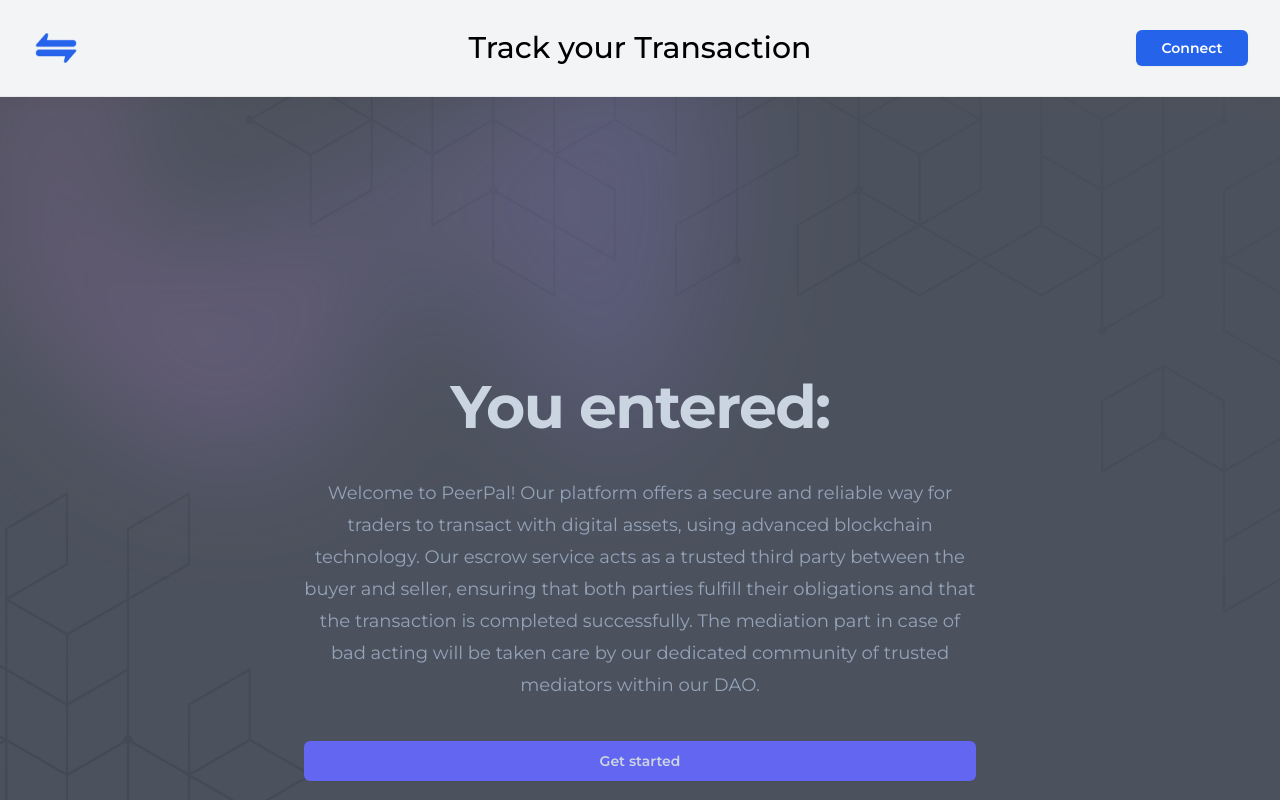
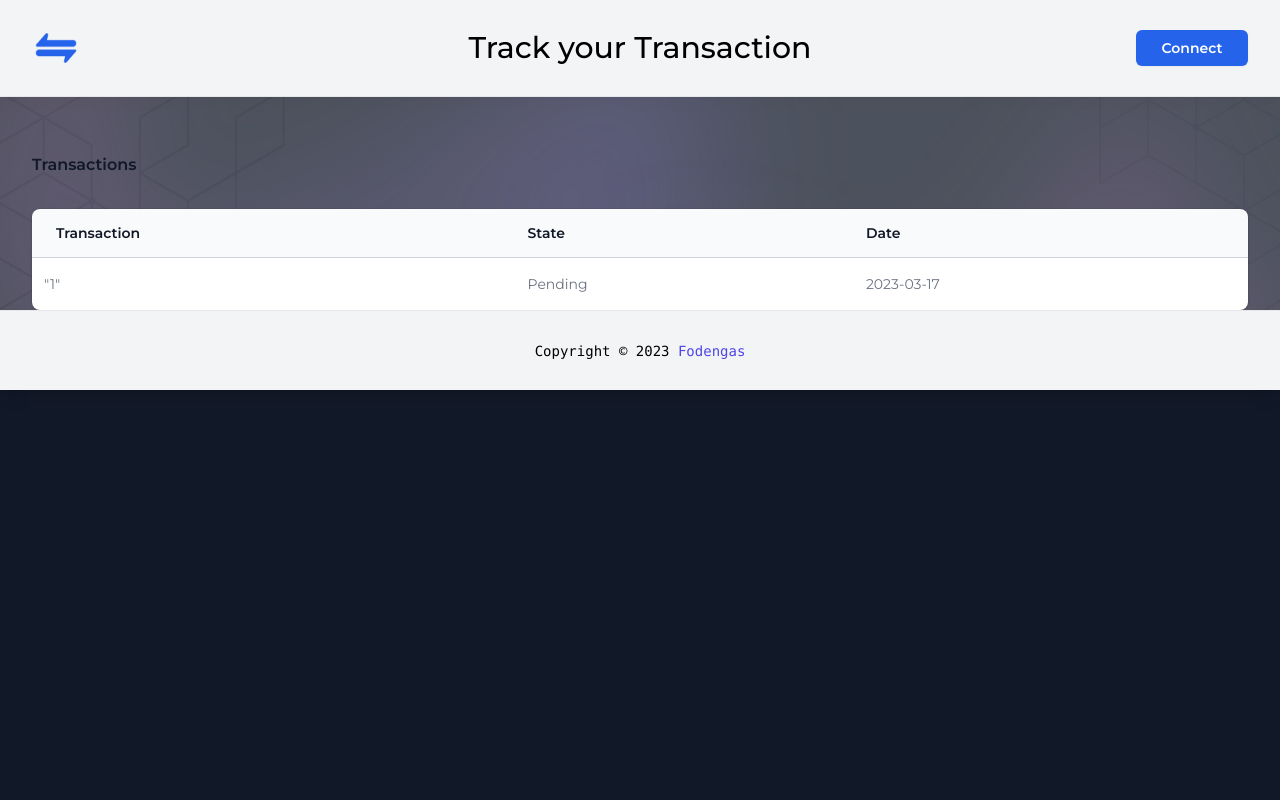
Before and after one commit to aschenkuttel/peerpal, a React (Create React App) app: page /track/1 in a window 1280 px wide. Shown: the top 800 px of the page. Built offline with nearby package versions, Linux system fonts and the light colour scheme.

Commit message:
Merge branch 'master' of https://github.com/aschenkuttel/peerpal

```diff
--- a/src/App.js
+++ b/src/App.js
@@ -10,7 +10,7 @@
             <Routes>
                 <Route path="/" element={<Landing/>}/>
                 <Route path="/open" element={<Open/>}/>
-                <Route path="/track/:transactionID" element={<Track/>}/>
+                <Route path="/track/:data" element={<Track/>}/>
             </Routes>
         </div>
     );
--- a/src/pages/Track.js
+++ b/src/pages/Track.js
@@ -1,5 +1,5 @@
-import {useEffect} from "react"
-import {Routes, Route, Link, useParams} from 'react-router-dom'
+
+import {useParams} from 'react-router-dom'
 import bg from '../assets/bg.png'
 import {Button} from '../components/Button'
 import Header from '../components/Header'
@@ -7,14 +7,12 @@
 
 
 export default function Track() {
-    const {transactionID} = useParams()
+  const { data } = useParams();
 
-    useEffect(() => {
-        (async () => {
-
-        })()
-        // const data = await getTransaction()
-    }, [])
+  const people = [
+    { transaction: JSON.stringify(data), state: 'Pending', date: '2023-03-17'},
+    // More people...
+  ]
 
   return (
     <div className="flex-1 bg-gray-900">
@@ -27,8 +25,7 @@
           alt=""
           className="absolute inset-0 -z-10 h-full w-full object-cover opacity-25"
         />
-                <div
-                    className="absolute inset-x-0 top-[-10rem] -z-10 transform-gpu overflow-hidden blur-3xl sm:top-[-20rem]">
+        <div className="absolute inset-x-0 top-[-10rem] -z-10 transform-gpu overflow-hidden blur-3xl sm:top-[-20rem]">
           <svg
             className="relative left-[calc(50%-11rem)] -z-10 h-[21.1875rem] max-w-none -translate-x-1/2 rotate-[30deg] sm:left-[calc(50%-30rem)] sm:h-[42.375rem]"
             viewBox="0 0 1155 678"
@@ -47,43 +44,60 @@
                 y2="474.645"
                 gradientUnits="userSpaceOnUse"
               >
-                                <stop stopColor="#9089FC"/>
-                                <stop offset={1} stopColor="#FF80B5"/>
+                <stop stopColor="#9089FC" />
+                <stop offset={1} stopColor="#FF80B5" />
               </linearGradient>
             </defs>
           </svg>
         </div>
-                <div className="mx-auto max-w-2xl py-32 sm:py-48 lg:py-56">
-                    <div className="text-center">
-                        <h1 className="text-4xl font-bold tracking-tight text-slate-300 sm:text-6xl">
-                            You entered:
-                        </h1>
-                        <p className="mt-10 text-lg leading-8 text-slate-400">
-                            Welcome to PeerPal! Our platform offers a secure and reliable way for traders to transact
-                            with digital assets, using advanced blockchain technology. Our escrow service acts as a
-                            trusted third party between the buyer and seller, ensuring that both parties fulfill their
-                            obligations and that the transaction is completed successfully. The mediation part in case
-                            of bad acting will be taken care by our dedicated community of trusted mediators within our
-                            DAO.
-                        </p>
-                        <div className="flex flex-col mt-10 justify-center gap-y-6">
-                            <Link to="/open"
-                                  className="rounded-md bg-indigo-500 px-3.5 py-2.5 text-sm font-semibold text-slate-300 shadow-sm hover:bg-indigo-400 focus-visible:outline focus-visible:outline-2 focus-visible:outline-offset-2 focus-visible:outline-indigo-400">
-                                Get started
-                            </Link>
-                            <p className="text-slate-500">or</p>
-                            <input
-                                class="placeholder:italic placeholder:text-slate-400 block bg-white w-full border border-slate-300 rounded-md py-2 pl-9 pr-3 shadow-sm focus:outline-none focus:border-sky-500 focus:ring-sky-500 focus:ring-1 sm:text-sm"
-                                placeholder="0x00000000..." type="text" name="search"/>
-                            <Link to="/track"
-                                  className="rounded-md bg-indigo-500 px-3.5 py-2.5 text-sm font-semibold text-slate-300 shadow-sm hover:bg-indigo-400 focus-visible:outline focus-visible:outline-2 focus-visible:outline-offset-2 focus-visible:outline-indigo-400">
-                                Track your Tx
-                            </Link>
+
+
+
+
+
+
+    <div className="px-4 sm:px-6 lg:px-8">
+      <div className="sm:flex sm:items-center">
+        <div className="sm:flex-auto">
+          <h1 className="text-base font-semibold leading-6 text-gray-900">Transactions</h1>
+        </div>
+      </div>
+      <div className="mt-8 flow-root">
+        <div className="-my-2 -mx-4 overflow-x-auto sm:-mx-6 lg:-mx-8">
+          <div className="inline-block min-w-full py-2 align-middle sm:px-6 lg:px-8">
+            <div className="overflow-hidden shadow ring-1 ring-black ring-opacity-5 sm:rounded-lg">
+              <table className="min-w-full divide-y divide-gray-300">
+                <thead className="bg-gray-50">
+                  <tr>
+                    <th scope="col" className="py-3.5 pl-4 pr-3 text-left text-sm font-semibold text-gray-900 sm:pl-6">
+                      Transaction
+                    </th>
+                    <th scope="col" className="px-3 py-3.5 text-left text-sm font-semibold text-gray-900">
+                      State
+                    </th>
+                    <th scope="col" className="px-3 py-3.5 text-left text-sm font-semibold text-gray-900">
+                      Date
+                    </th>
+                  </tr>
+                </thead>
+                <tbody className="divide-y divide-gray-200 bg-white">
+                  {people.map((transaction) => (
+                    <tr key={transaction.transaction}>
+                      <td className="whitespace-nowrap px-3 py-4 text-sm text-gray-500">{transaction.transaction}</td>
+                      <td className="whitespace-nowrap px-3 py-4 text-sm text-gray-500">{transaction.state}</td>
+                      <td className="whitespace-nowrap px-3 py-4 text-sm text-gray-500">{transaction.date}</td>
+                    </tr>
+                  ))}
+                </tbody>
+              </table>
             </div>
           </div>
         </div>
-                <div
-                    className="absolute inset-x-0 top-[calc(100%-13rem)] -z-10 transform-gpu overflow-hidden blur-3xl sm:top-[calc(100%-30rem)]">
+      </div>
+    </div>
+
+
+        <div className="absolute inset-x-0 top-[calc(100%-13rem)] -z-10 transform-gpu overflow-hidden blur-3xl sm:top-[calc(100%-30rem)]">
           <svg
             className="relative left-[calc(50%+3rem)] h-[21.1875rem] max-w-none -translate-x-1/2 sm:left-[calc(50%+36rem)] sm:h-[42.375rem]"
             viewBox="0 0 1155 678"
@@ -102,8 +116,8 @@
                 y2="474.645"
                 gradientUnits="userSpaceOnUse"
               >
-                                <stop stopColor="#9089FC"/>
-                                <stop offset={1} stopColor="#FF80B5"/>
+                <stop stopColor="#9089FC" />
+                <stop offset={1} stopColor="#FF80B5" />
               </linearGradient>
             </defs>
           </svg>
```
Lines whose indentation alone changed are shown as unchanged.
